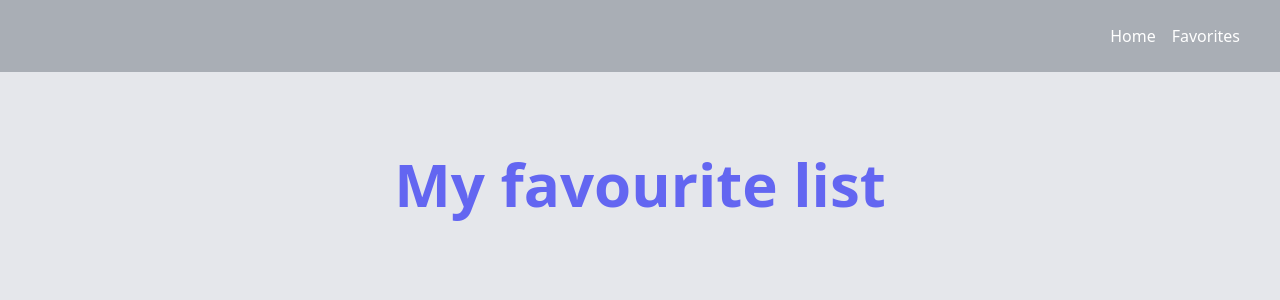
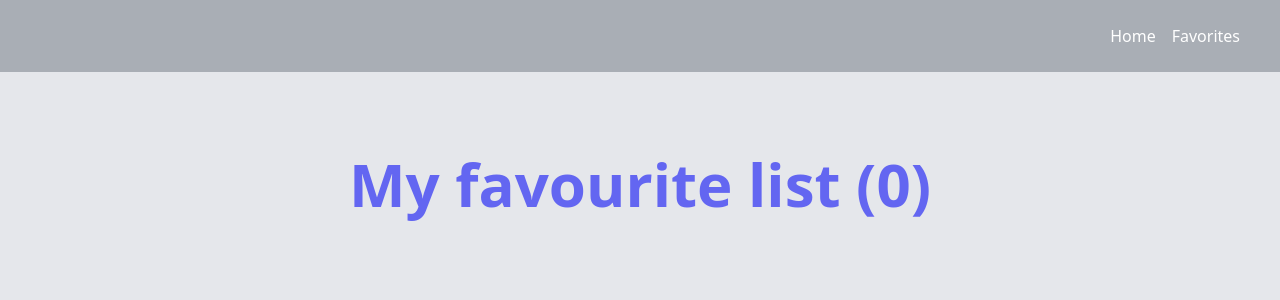
Before and after one commit to diegokp/movies-list, a Vue app: page /favs in a window 1280 px wide. Shown: the top 300 px of the page. Built offline with nearby package versions, Linux system fonts and the light colour scheme.

Commit message:
se añade contador para favoritos

```diff
--- a/src/views/FavView.vue
+++ b/src/views/FavView.vue
@@ -1,8 +1,8 @@
 <script setup>
-import { ref} from "vue";
+import { ref, computed} from "vue";
 import MovieItem from "@/MovieItem.vue"
 import MovieModal from "@/MovieModal.vue";
-// import { StarIcon } from "@heroicons/vue/24/solid";
+import { StarIcon } from "@heroicons/vue/24/solid";
 import { useFavoriteStore } from "@/store/favorites"
 import { storeToRefs } from "pinia";
 
@@ -16,15 +16,14 @@ const currentMovie = ref()
 const showMovieModal= ref(false)
 const urlImage = "https://image.tmdb.org/t/p/w600_and_h900_bestv2"
 
-
+const countMovies = computed(() => {
+  return favs.value.length
+})
 function showModal (id) {
   currentMovie.value = favs.value.find((movie) => movie.id === id)
   showMovieModal.value = true
 }
 
-// function fav(movie) {
-//  alert('Add fav id: '+movie)
-// }
 
 function closeModal (){
   showMovieModal.value = false
@@ -41,7 +40,7 @@ function closeModal (){
         />
       </div>
       <div class=" h-56 w-auto p-6 flex justify-center items-center flex-col gap-6">
-        <h1 class="text-indigo-500 text-6xl font-semibold">My favourite list</h1>
+        <h1 class="text-indigo-500 text-6xl font-semibold">My favourite list ({{ countMovies }})</h1>
       </div>
       <div class="movie-list">
         <MovieItem
@@ -54,7 +53,7 @@ function closeModal (){
           @fav="remove(movie.id)"
         >
         <div class="movie-item-star-icon-container-button">
-          <!-- <button v-for="star in 5"
+          <button v-for="star in 5"
             :key="star"
             class="movie-item-star-icon-button"
             :class="[
@@ -62,7 +61,7 @@ function closeModal (){
             ]"
             >
             <StarIcon id="rating" class="movie-item-star-icon flex-1" />
-          </button> -->
+          </button>
         </div>
       </MovieItem>
     </div>
--- a/src/views/HomeView.vue
+++ b/src/views/HomeView.vue
@@ -48,9 +48,6 @@ function showModal (id) {
   showMovieModal.value = true
 }
 
-// function fav(movie) {
-//  alert('Add fav id: '+movie)
-// }
 
 function closeModal (){
   showMovieModal.value = false
```
